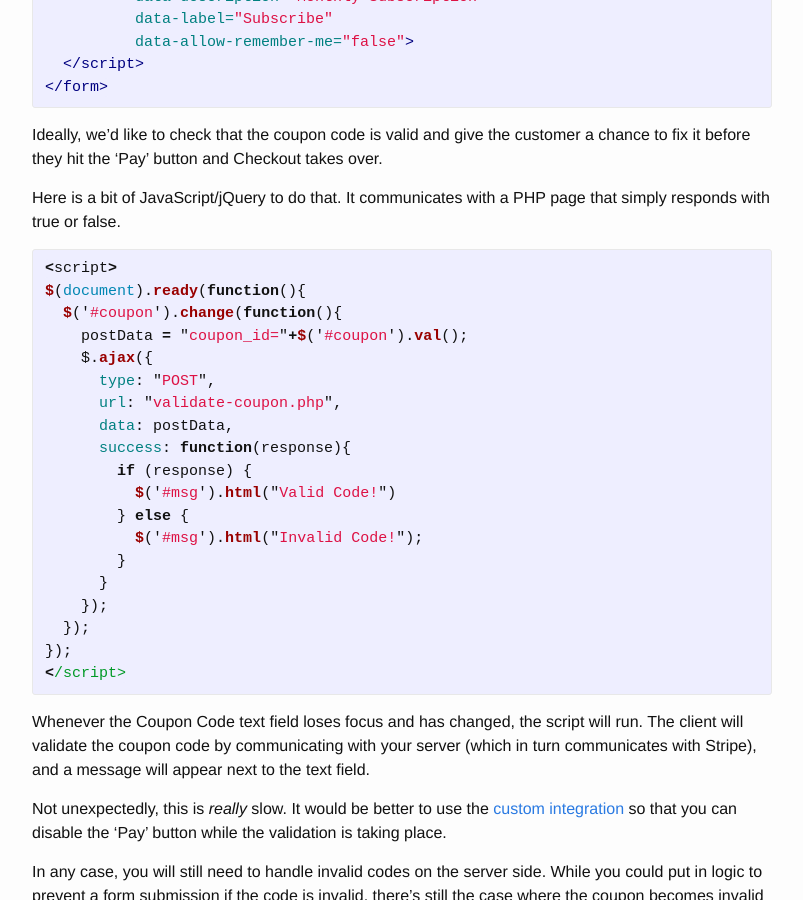
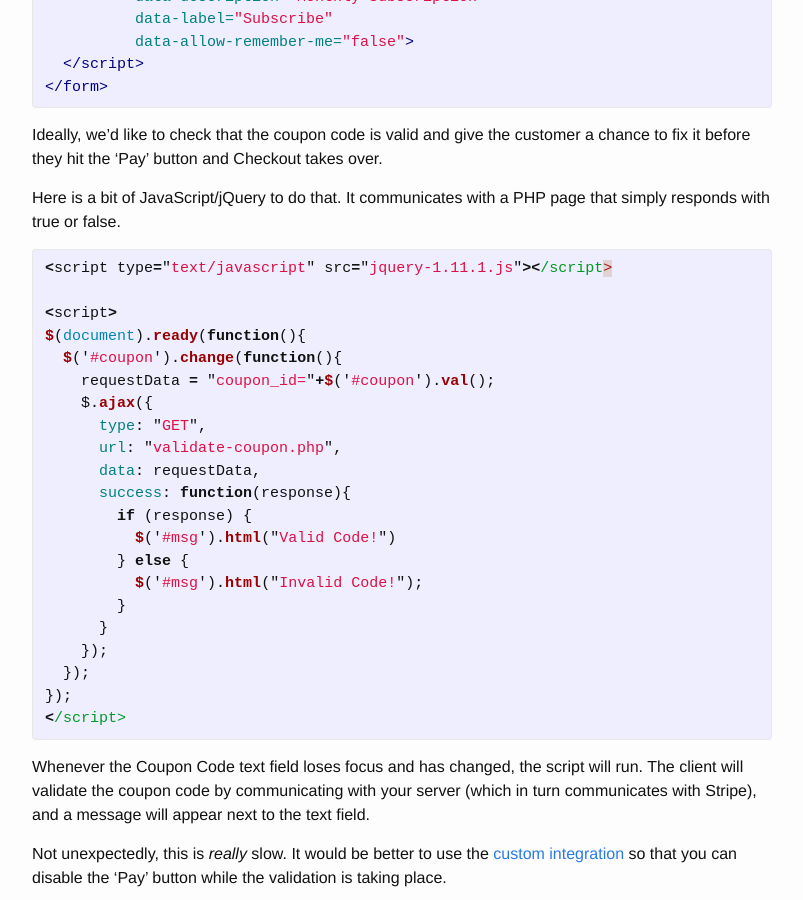
Before and after one commit to wsmoak/wsmoak.github.io, a Jekyll site: the page built from _posts/2014-11-14-validating-stripe-coupon-codes.md, in a window 1280 px wide and 900 px high, scrolled down 482 px. Shown: the whole window, without its empty margins (238-1041 px from the left). Built offline with Jekyll 4.4.1, drawn with Linux system fonts in a browser that asks for light colours; comment, search, counter and statistics services are not loaded.

Commit message:
Use GET for safe, idempotent request.

```diff
--- a/_posts/2014-11-14-validating-stripe-coupon-codes.md
+++ b/_posts/2014-11-14-validating-stripe-coupon-codes.md
@@ -29,14 +29,16 @@ Ideally, we'd like to check that the coupon code is valid and give the customer
 Here is a bit of JavaScript/jQuery to do that.  It communicates with a PHP page that simply responds with true or false.
 
 {% highlight javascript %}
+<script type="text/javascript" src="jquery-1.11.1.js"></script>
+
 <script>
 $(document).ready(function(){
   $('#coupon').change(function(){
-    postData = "coupon_id="+$('#coupon').val();
+    requestData = "coupon_id="+$('#coupon').val();
     $.ajax({
-      type: "POST",
+      type: "GET",
       url: "validate-coupon.php",
-      data: postData,
+      data: requestData,
       success: function(response){
         if (response) {
           $('#msg').html("Valid Code!")
```
